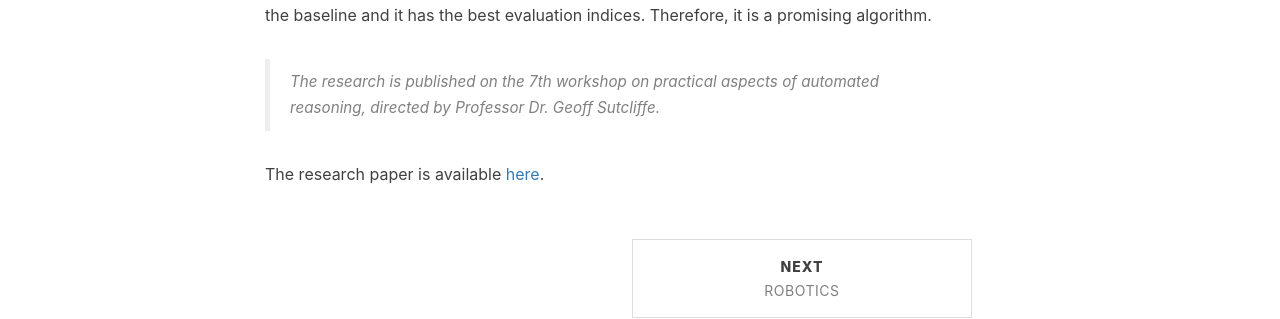
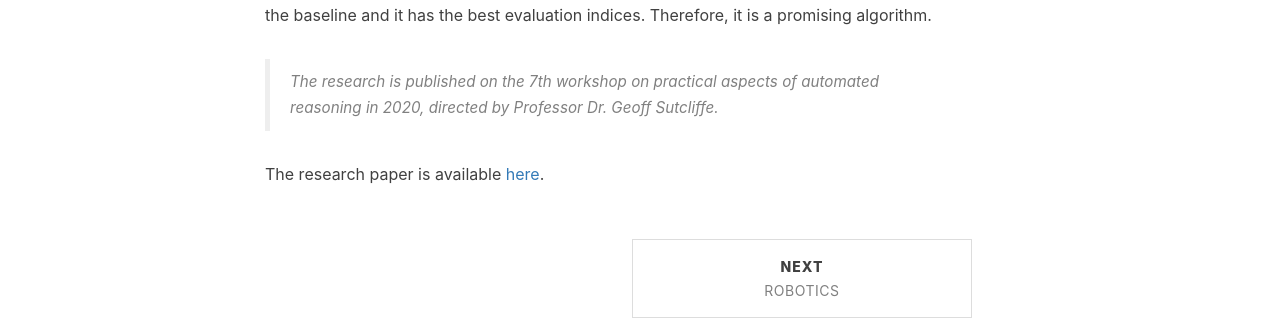
Before and after one commit to wangzh3/wangzh3.github.io, a Jekyll site: the page built from _posts/2019-10-17-Automated-reasoning.md, in a window 1280 px wide. Shown: the part 724-1043 px from the top of the page. Built offline with Jekyll 4.4.1, drawn with Linux system fonts in a browser that asks for light colours; nearby versions of some CDN libraries; comment, search, counter and statistics services are not loaded.

Commit message:
Update 2019-10-17-Automated-reasoning.md

```diff
--- a/_posts/2019-10-17-Automated-reasoning.md
+++ b/_posts/2019-10-17-Automated-reasoning.md
@@ -14,6 +14,6 @@
 
 Automated theorem proving (ATP) is concerned with the development and use of systems that automated sound reasoning: the derivation of conclusions that follow inevitably from facts. However, the search complexity for finding proofs of theorems is enormous. To tackle this challenge, this research uses artificial intelligence methods to extract a small subset of axioms sufficient for proving that a given conjecture is a theorem. Machine learning algorithms combined with search strategies are achieved for axiom selection. The experimental results demonstrate that the performance of the local beam search is high than the baseline and it has the best evaluation indices. Therefore, it is a promising algorithm.
 
->The research is published on the 7th workshop on practical aspects of automated reasoning, directed by Professor Dr. Geoff Sutcliffe.
+>The research is published on the 7th workshop on practical aspects of automated reasoning in 2020, directed by Professor Dr. Geoff Sutcliffe.
 
 The research paper is available [here](http://paar2020.gforge.inria.fr/papers/PAAR_2020_paper_6.pdf).
```
